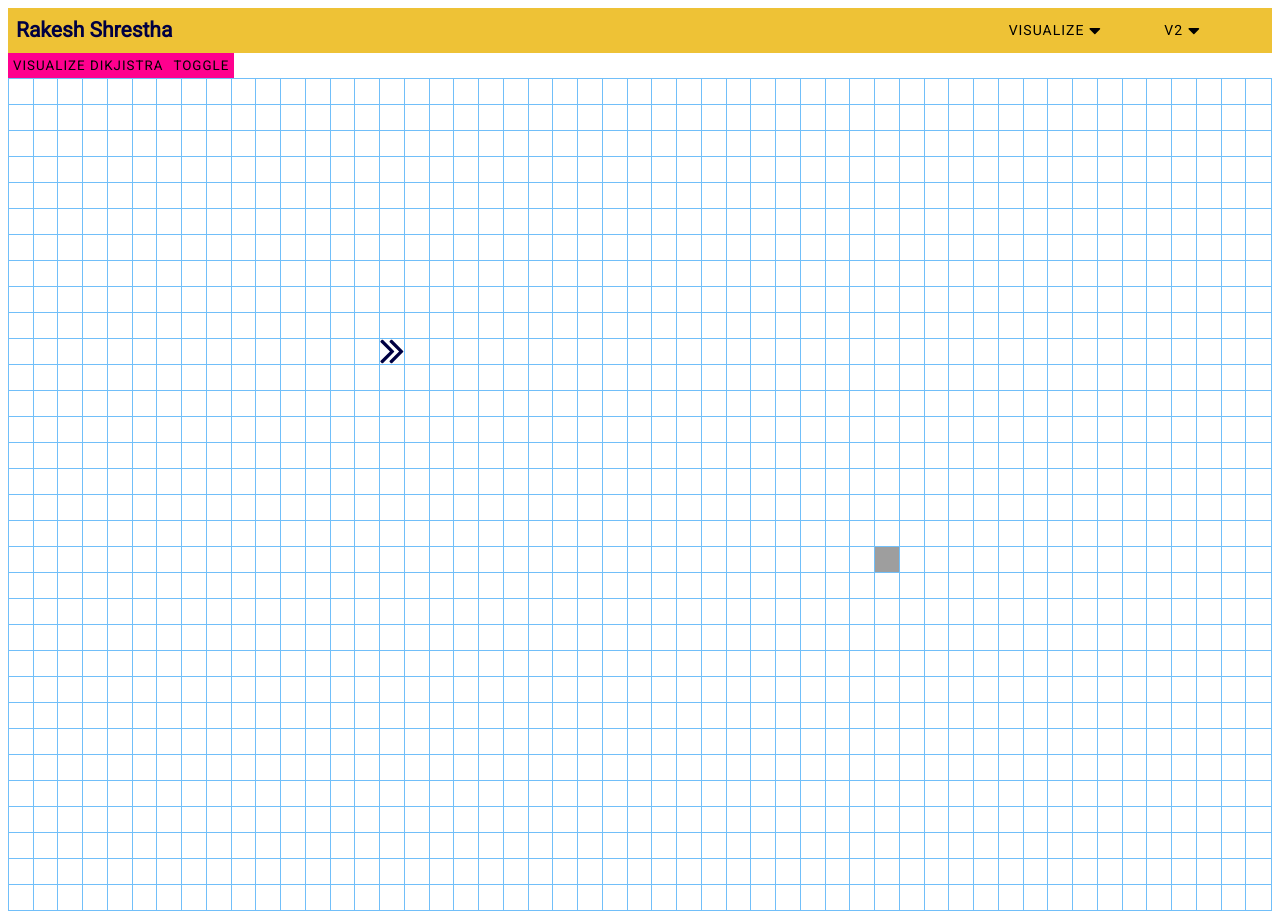
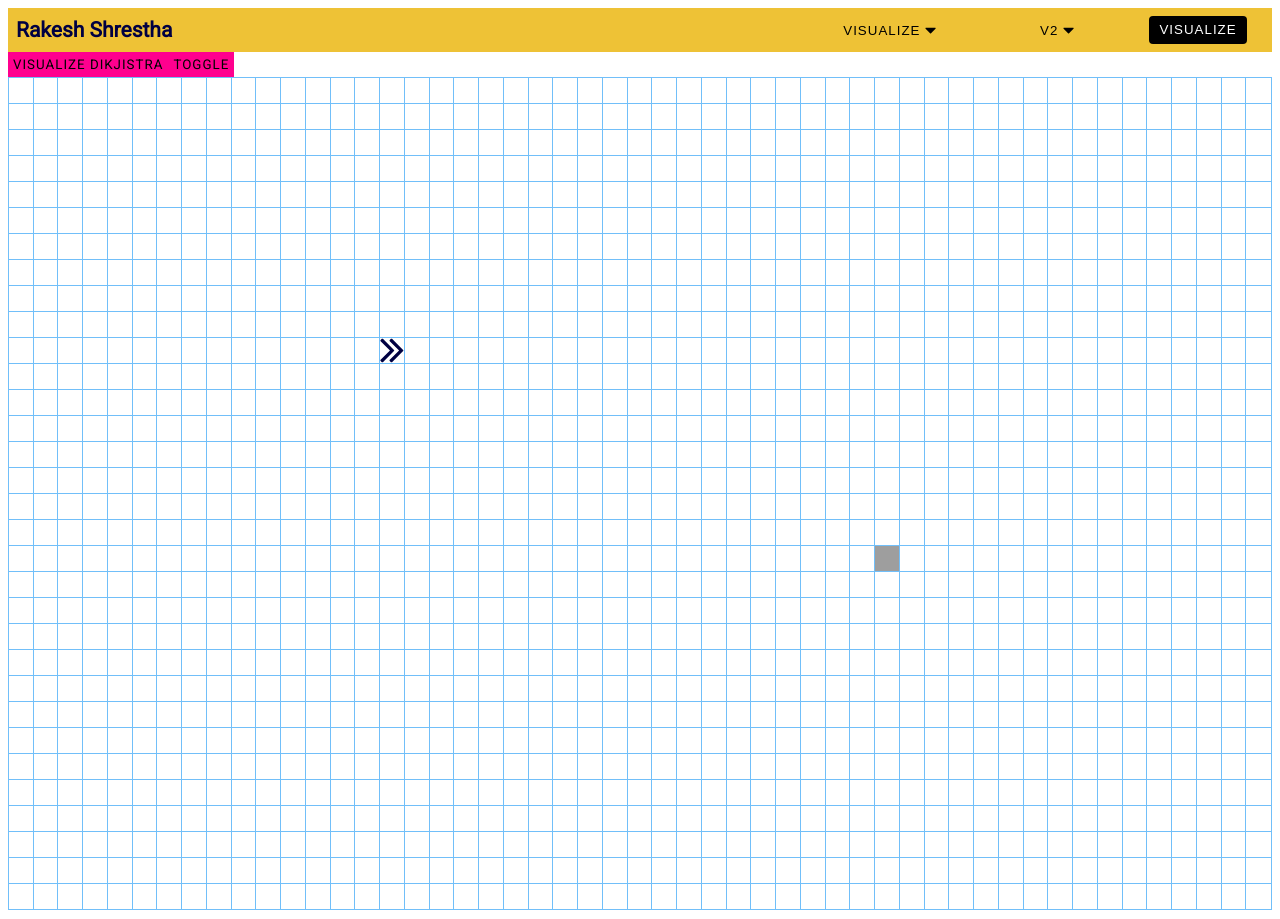
Before and after one commit to aomini/twitter-clone, a React (Create React App) app in the folder client/: page / in a window 1280 px wide. Built offline with nearby package versions, Linux system fonts and the light colour scheme; grey boxes are pictures that could not be loaded.

Commit message:
dropdown complete

```diff
--- a/client/src/Components/ActionHeader/ActionHeader.tsx
+++ b/client/src/Components/ActionHeader/ActionHeader.tsx
@@ -2,6 +2,7 @@ import React from "react"
 import styled from "styled-components"
 import Dropdown from "./../Dropdown/Dropdown"
 import DropdownMenu from "../Dropdown/DropdownMenu";
+import Button from "../Button/Button"
 
 const HeaderNav = styled.nav`
     display:  flex;
@@ -50,6 +51,7 @@ const ActionHeader: React.FC = () =>{
                         <DropdownMenu.Item>third one</DropdownMenu.Item>
                     </Dropdown.Menu>
                 </Dropdown>
+                <Button primary>Visualize</Button>
             </Actions>
         </HeaderNav>
     )
--- a/client/src/Components/Button/Button.tsx
+++ b/client/src/Components/Button/Button.tsx
@@ -2,7 +2,7 @@ import React from "react";
 import styled from "styled-components";
 import { ITheme } from "./../ThemeContextProvider/theme";
 
-const ButtonLink = styled.div`
+const ButtonLink = styled.button<any>`
   padding: 5px 10px;
   color: ${(props): string => props.theme.btn.primary.text};
   border: none;
@@ -10,28 +10,49 @@ const ButtonLink = styled.div`
   text-transform: uppercase;
   letter-spacing: 1px;
   width: fit-content;
+
+  ${(props): string => props.dropdown ? `
+    width: 150px;
+    text-align: center;
+    background: transparent;
+  `: ``}
+
+  ${(props): string => props.default ? `
+    background: ${props.theme.btn.default.body};
+    color: ${props.theme.btn.default.text};
+    border-radius: 4px;
+  `: ``}
+
   &:hover {
     cursor: pointer;
+  }
+
+  &:focus{
+    outline: none;
   }
 `;
 
 const DefaultButtonLink = styled(ButtonLink)`
-  background: ${(props: { theme: ITheme }): string =>
+  background: ${(props): string =>
     props.theme.btn.default.body};
-  color: ${(props: { theme: ITheme }): string => props.theme.btn.default.text};
+  color: ${(props): string => props.theme.btn.default.text};
   border-radius: 4px;
 `;
 
 interface IButtonProps {
   onHandleClick?: (e: React.MouseEvent<HTMLElement>) => void;
+  dropdown ?: boolean;
+  primary ?: boolean;
 }
 
 const Button: React.FC<IButtonProps> = ({
   children,
-  onHandleClick
+  onHandleClick,
+  primary = false,
+  dropdown = false
 }) => {
   return (
-    <ButtonLink onClick={onHandleClick}>
+    <ButtonLink onClick={onHandleClick} dropdown={dropdown} default={primary}>
       {children}
     </ButtonLink>
   );
--- a/client/src/Components/Dropdown/DropdownButton.tsx
+++ b/client/src/Components/Dropdown/DropdownButton.tsx
@@ -19,7 +19,7 @@ const DropdownButton: React.FC<IProps> = ({ children, menuLabel }) => {
   };
 
   return (
-    <Button onHandleClick={handleClick}>
+    <Button onHandleClick={handleClick} dropdown={true}>
       {children}
       &nbsp;
       {(menuLabel === active && <FontAwesomeIcon icon="caret-up" size="lg"/>) || (
--- a/client/src/Components/Dropdown/DropdownMenu.tsx
+++ b/client/src/Components/Dropdown/DropdownMenu.tsx
@@ -3,11 +3,42 @@ import styled from "styled-components"
 import {DropdownContext} from "./Dropdown"
 
 const DropdownMenuDiv = styled.div<any>`
+    position: absolute;
+    top: 52px;
+    min-width: 150px;
+    background: ${(props): string => props.theme.list.body};
+    box-shadow: 1px 0px 5px 2px #eec236;
+    box-shadow: -2px -4px 100px -20px rgba(50,50,93,.25), 0 30px 30px -30px rgba(0,0,0,.3), 0 -18px 60px -10px rgba(0,0,0,.025);
     ${(props): string => props.open ?
         `
-           height: auto
+            height: auto;
+            padding: 10px;
+
         `
     : `height: 0; overflow: hidden;`}
+
+    &:before{
+        content: "";
+        position: absolute;
+        top: -5px;
+        width: 0;
+        height: 0;
+        left: 50%;
+        transform: translateX(-50%);
+        border-left: 5px solid transparent;
+        border-right: 5px solid transparent;
+        border-bottom: 5px solid ${(props): string => props.theme.list.body}
+    }
+
+`;
+
+const DropdownItemDiv = styled.div<any>`
+    padding: 10px;
+    &:hover{
+        background: ${(props): string => props.theme.listHover.body};
+        color: ${(props): string => props.theme.listHover.text};
+        cursor: pointer;
+    }
 `;
 
 export interface NamedChildrenSlots{
@@ -30,7 +61,7 @@ const DropdownItem: React.FC = ({children}) => {
     if (!children) {
         throw new Error("Children is mandatory");
     }
-    return <div>{children}</div>;
+    return <DropdownItemDiv>{children}</DropdownItemDiv>;
 }
 
 DropdownMenu.Item = DropdownItem;
--- a/client/src/Components/ThemeContextProvider/theme.ts
+++ b/client/src/Components/ThemeContextProvider/theme.ts
@@ -5,21 +5,29 @@ interface IGeneral {
 
 interface IButton<T>{
     primary : T,
-    default: T
+    default: T,
 }
 
-export interface ITheme{
+const white = "#fff";
+const black = "#000";
+const accent = "#77e9de";
+const darkAccent = "#1bc6b4";
+const transparentBlue = "#0a4261f2";
+const dirtyYellow = "#c6b91f"
+
+export interface ITheme<T>{
     body : string;
     section : string;
     text : string;
     border : string;
-    btn : IButton<IGeneral>
+    btn : IButton<T>;
+    list: T;
+    listHover: T
 }
 
-const lightTheme: ITheme = {
+const lightTheme: ITheme<IGeneral> = {
     body : "white",
     section : "#EEC236",
-    // text: "#124e96",
     text: "#000042",
     border: "#71bff9",
     btn : {
@@ -31,12 +39,20 @@ const lightTheme: ITheme = {
             body: 'black',
             text : 'white'
         },
+    },
+    list: {
+        body: accent,
+        text: white
+    },
+    listHover: {
+        body: white,
+        text: black
     }
 }
 
-const darkTheme: ITheme = {
+const darkTheme: ITheme<IGeneral> = {
     body : "black",
-    section : "red",
+    section : darkAccent,
     text : "white",
     border : '#32383D',
     btn : {
@@ -48,9 +64,17 @@ const darkTheme: ITheme = {
             body: 'black',
             text : 'white'
         }
+    },
+    list: {
+        body: transparentBlue,
+        text: white
+    },
+    listHover: {
+        body: dirtyYellow,
+        text: black
     }
 }
 
-const theme = (mode : string): ITheme => mode === "dark" ? darkTheme : lightTheme
+const theme = (mode : string): ITheme<IGeneral> => mode === "dark" ? darkTheme : lightTheme
 
 export {theme}
```
